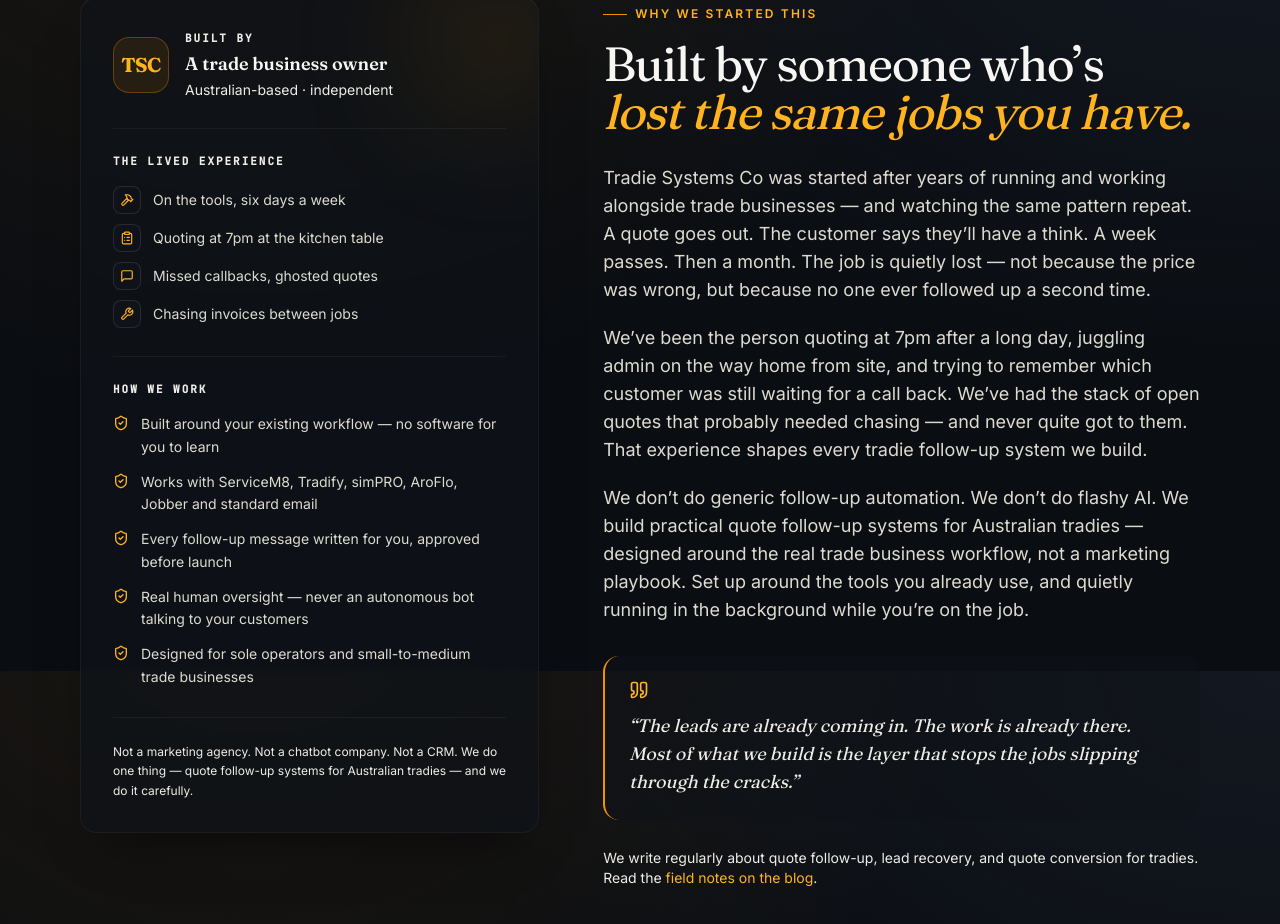
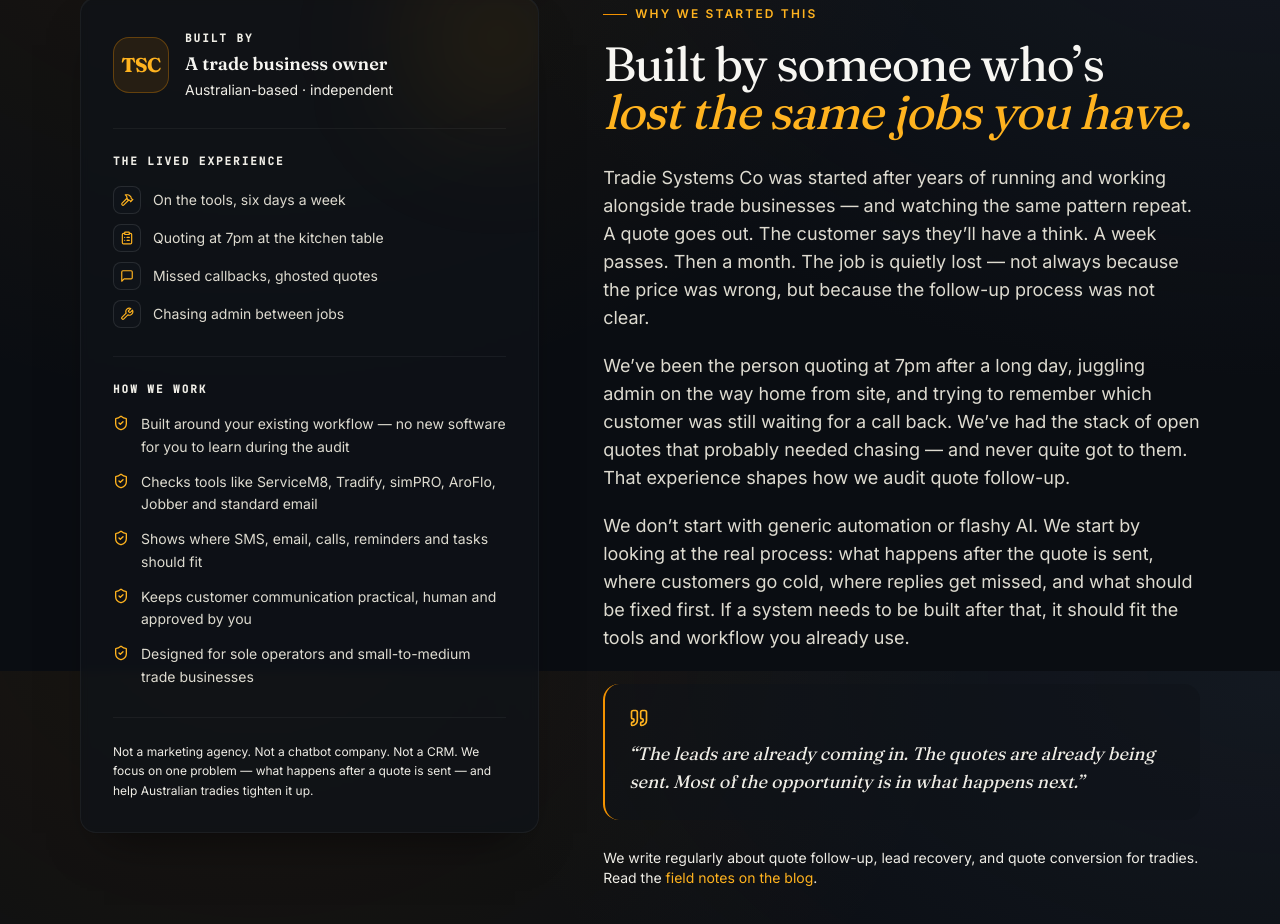
Before and after one commit to rickybourke73-sudo/tradie-systems-co, a Next.js app: page / in a window 1280 px wide. Shown: the part 10529-11453 px from the top of the page. Built offline with nearby package versions, Linux system fonts and the light colour scheme; no server answers.

Commit message:
Make founder section audit-first

```diff
--- a/components/sections/Founder.tsx
+++ b/components/sections/Founder.tsx
@@ -13,14 +13,14 @@ const livedExperience = [
   { icon: Hammer, text: 'On the tools, six days a week' },
   { icon: ClipboardList, text: 'Quoting at 7pm at the kitchen table' },
   { icon: MessageSquare, text: 'Missed callbacks, ghosted quotes' },
-  { icon: Wrench, text: 'Chasing invoices between jobs' }
+  { icon: Wrench, text: 'Chasing admin between jobs' }
 ];
 
 const howWeWork = [
-  'Built around your existing workflow — no software for you to learn',
-  'Works with ServiceM8, Tradify, simPRO, AroFlo, Jobber and standard email',
-  'Every follow-up message written for you, approved before launch',
-  'Real human oversight — never an autonomous bot talking to your customers',
+  'Built around your existing workflow — no new software for you to learn during the audit',
+  'Checks tools like ServiceM8, Tradify, simPRO, AroFlo, Jobber and standard email',
+  'Shows where SMS, email, calls, reminders and tasks should fit',
+  'Keeps customer communication practical, human and approved by you',
   'Designed for sole operators and small-to-medium trade businesses'
 ];
 
@@ -28,16 +28,13 @@ export function Founder() {
   return (
     <Section id="founder">
       <div className="grid items-start gap-10 lg:grid-cols-[1fr,1.3fr] lg:gap-16">
-        {/* Credibility / experience panel — replaces the placeholder portrait card */}
         <aside className="lg:sticky lg:top-28">
           <div className="card relative overflow-hidden p-6 sm:p-7 md:p-8">
-            {/* Soft signal glow in the corner — adds visual interest without an image */}
             <div
               aria-hidden="true"
               className="pointer-events-none absolute -right-12 -top-12 h-44 w-44 rounded-full bg-signal-500/10 blur-3xl"
             />
 
-            {/* Monogram + label */}
             <div className="relative flex items-center gap-4">
               <div
                 aria-hidden="true"
@@ -58,7 +55,6 @@ export function Founder() {
               </div>
             </div>
 
-            {/* Lived experience */}
             <div className="relative mt-7 border-t border-white/5 pt-6">
               <p className="font-mono text-[11px] font-semibold uppercase tracking-[0.18em] text-bone-500">
                 The lived experience
@@ -78,7 +74,6 @@ export function Founder() {
               </ul>
             </div>
 
-            {/* How we work — operational trust signals */}
             <div className="relative mt-7 border-t border-white/5 pt-6">
               <p className="font-mono text-[11px] font-semibold uppercase tracking-[0.18em] text-bone-500">
                 How we work
@@ -96,10 +91,9 @@ export function Founder() {
               </ul>
             </div>
 
-            {/* Anti-positioning */}
             <p className="relative mt-7 border-t border-white/5 pt-6 text-xs leading-relaxed text-bone-500">
-              Not a marketing agency. Not a chatbot company. Not a CRM. We do one thing — quote
-              follow-up systems for Australian tradies — and we do it carefully.
+              Not a marketing agency. Not a chatbot company. Not a CRM. We focus on one problem —
+              what happens after a quote is sent — and help Australian tradies tighten it up.
             </p>
           </div>
         </aside>
@@ -116,28 +110,27 @@ export function Founder() {
               Tradie Systems Co was started after years of running and working alongside trade
               businesses — and watching the same pattern repeat. A quote goes out. The customer says
               they&rsquo;ll have a think. A week passes. Then a month. The job is quietly lost — not
-              because the price was wrong, but because no one ever followed up a second time.
+              always because the price was wrong, but because the follow-up process was not clear.
             </p>
             <p>
               We&rsquo;ve been the person quoting at 7pm after a long day, juggling admin on the way
               home from site, and trying to remember which customer was still waiting for a call
               back. We&rsquo;ve had the stack of open quotes that probably needed chasing — and
-              never quite got to them. That experience shapes every tradie follow-up system we
-              build.
+              never quite got to them. That experience shapes how we audit quote follow-up.
             </p>
             <p>
-              We don&rsquo;t do generic follow-up automation. We don&rsquo;t do flashy AI. We build
-              practical quote follow-up systems for Australian tradies — designed around the real
-              trade business workflow, not a marketing playbook. Set up around the tools you already
-              use, and quietly running in the background while you&rsquo;re on the job.
+              We don&rsquo;t start with generic automation or flashy AI. We start by looking at the
+              real process: what happens after the quote is sent, where customers go cold, where
+              replies get missed, and what should be fixed first. If a system needs to be built
+              after that, it should fit the tools and workflow you already use.
             </p>
           </div>
 
           <blockquote className="mt-8 rounded-2xl border-l-2 border-signal-500 bg-ink-900/50 p-6">
             <Quote className="mb-3 h-5 w-5 text-signal-400" aria-hidden="true" />
             <p className="font-display text-lg italic text-bone-100">
-              &ldquo;The leads are already coming in. The work is already there. Most of what we
-              build is the layer that stops the jobs slipping through the cracks.&rdquo;
+              &ldquo;The leads are already coming in. The quotes are already being sent. Most of the
+              opportunity is in what happens next.&rdquo;
             </p>
           </blockquote>
 
```
